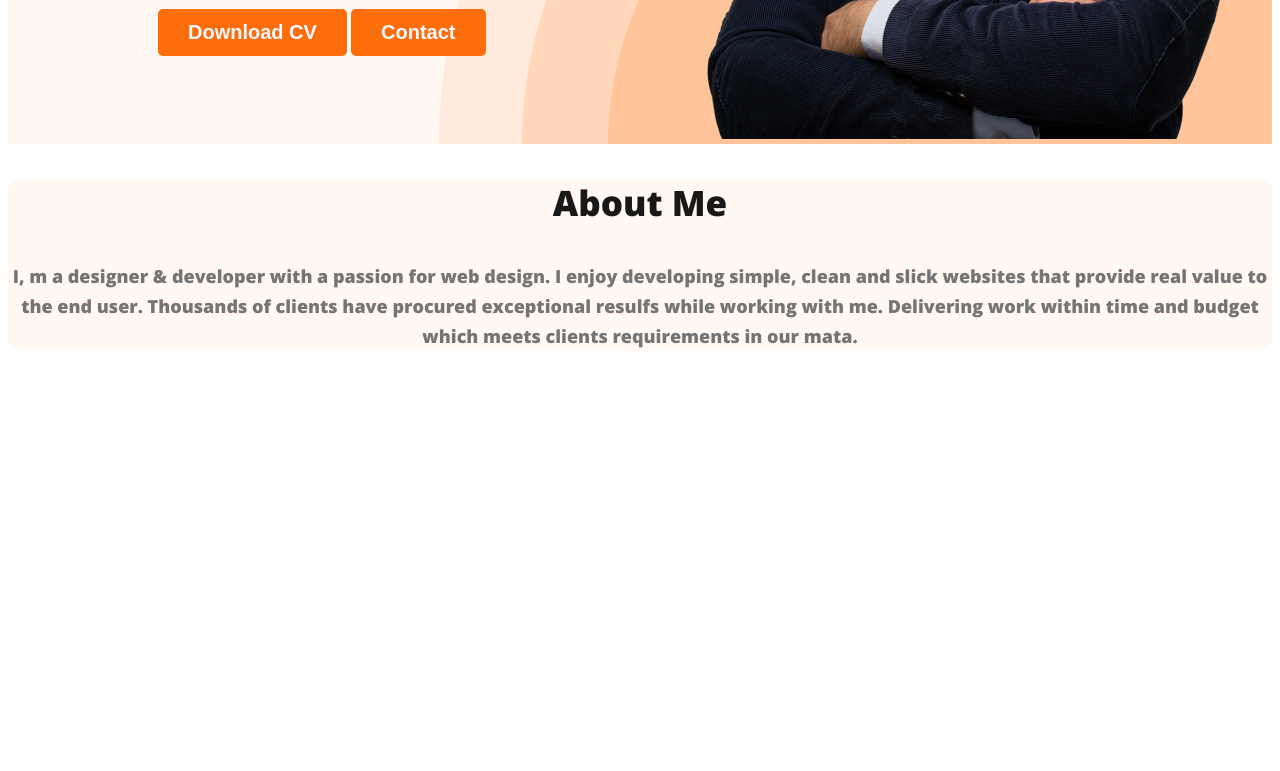
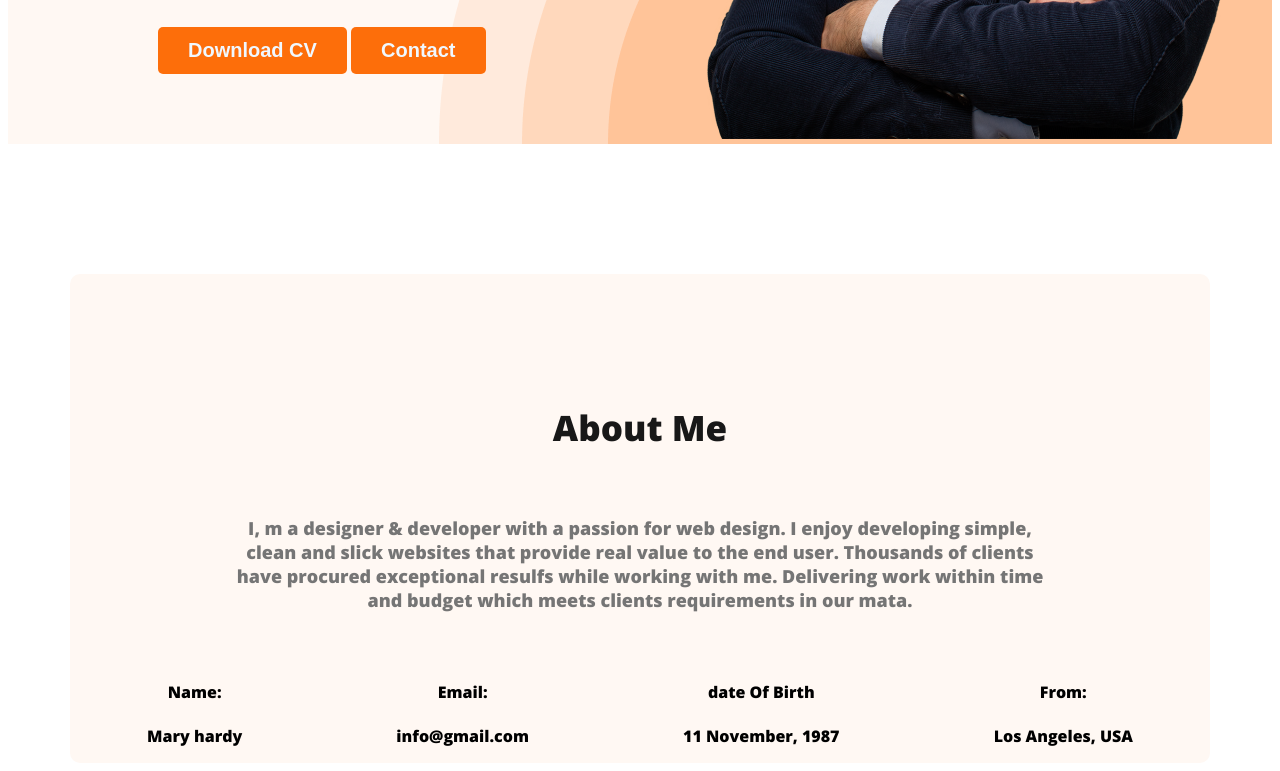
Before and after one commit to shahnoorRAhman/webdev-portfolio, a plain HTML site: page index.html in a window 1280 px wide. Shown: the part 726-1497 px from the top of the page. Before the commit the page ends 1095 px from the top, so only its background shows below. Drawn offline with nearby package versions, Linux system fonts and the light colour scheme.

Commit message:
about section updated

```diff
--- a/CSS/style.css
+++ b/CSS/style.css
@@ -23,15 +23,14 @@ body {
     text-align: center;
     font-size: 35px;
     font-weight: 700;
+    padding-top: 130px;
 }
 
 .section-description {
     color: #757575;
     text-align: center;
     font-size: 18px;
-    font-weight: 400;
-    line-height: 30px;
-    /* 166.667% */
+    padding: 30px 156px 30px 156px;
 }
 
 /* nav related style */
@@ -85,17 +84,17 @@ nav a {
 
 .banner-greeting {
 
-    color: var(--dark-02, #474747);
+    color: #474747;
     font-size: 45px;
     font-weight: 600;
     margin-bottom: 0;
 }
 
 .banner-title {
-    color: var(--dark-01, #181818);
+    color: #181818;
     font-size: 85px;
     font-weight: 700;
-    margin-top: 4px;
+    margin-top: 40px;
     margin-bottom: 20px;
 }
 
@@ -104,9 +103,23 @@ nav a {
 }
 
 /* main menu related styles  */
+main {
+    max-width: 1140px;
+    margin: 0 auto;
+}
+
 /* about section start */
 .about {
     border-radius: 10px;
     background: #FFF8F3;
-    margin-top: 130px 0px;
+    margin-top: 130px;
 }
+
+.about-info-container {
+    display: flex;
+    justify-content: space-around;
+}
+
+.about-info {
+    text-align: center;
+}
--- a/index.html
+++ b/index.html
@@ -48,6 +48,24 @@
                 simple, clean and slick websites that provide real value to the end user. Thousands of clients have
                 procured exceptional resulfs while working with me. Delivering work within time and budget which meets
                 clients requirements in our mata.</p>
+            <div class="about-info-container">
+                <div class="about-info">
+                    <h4 class="info-title">Name:</h4>
+                    <p class="info-description">Mary hardy</p>
+                </div>
+                <div class="about-info">
+                    <h4 class="info-title">Email:</h4>
+                    <p class="info-description">info@gmail.com</p>
+                </div>
+                <div class="about-info">
+                    <h4 class="info-title">date Of Birth</h4>
+                    <p class="info-description">11 November, 1987</p>
+                </div>
+                <div class="about-info">
+                    <h4 class="info-title">From:</h4>
+                    <p class="info-description">Los Angeles, USA</p>
+                </div>
+            </div>
         </section>
     </main>
     <footer>
```
